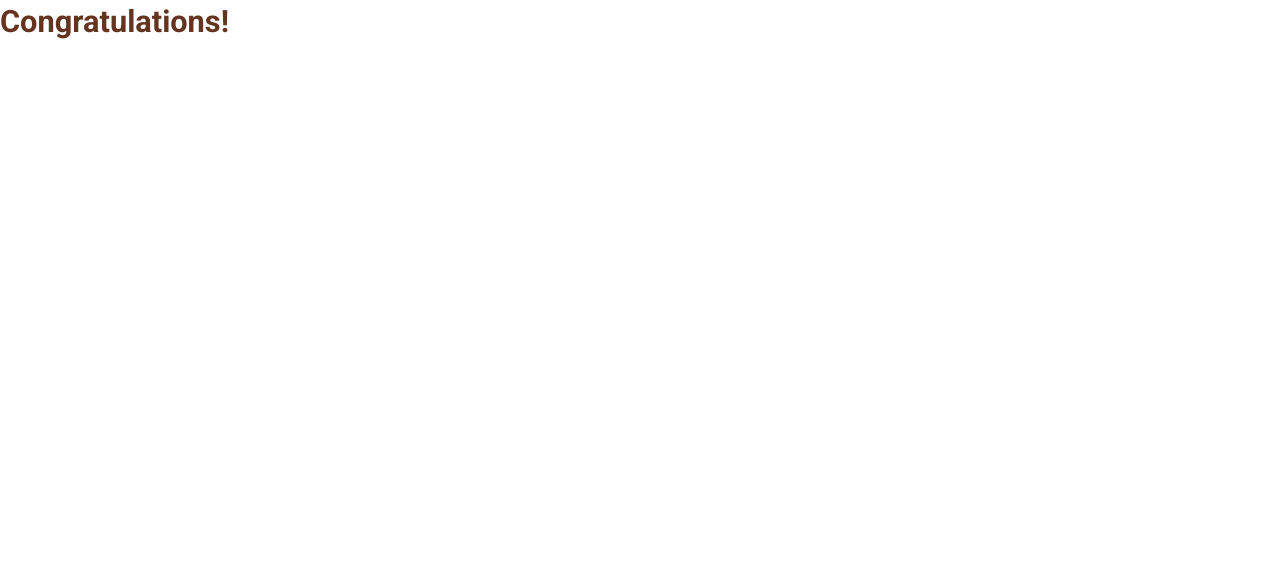
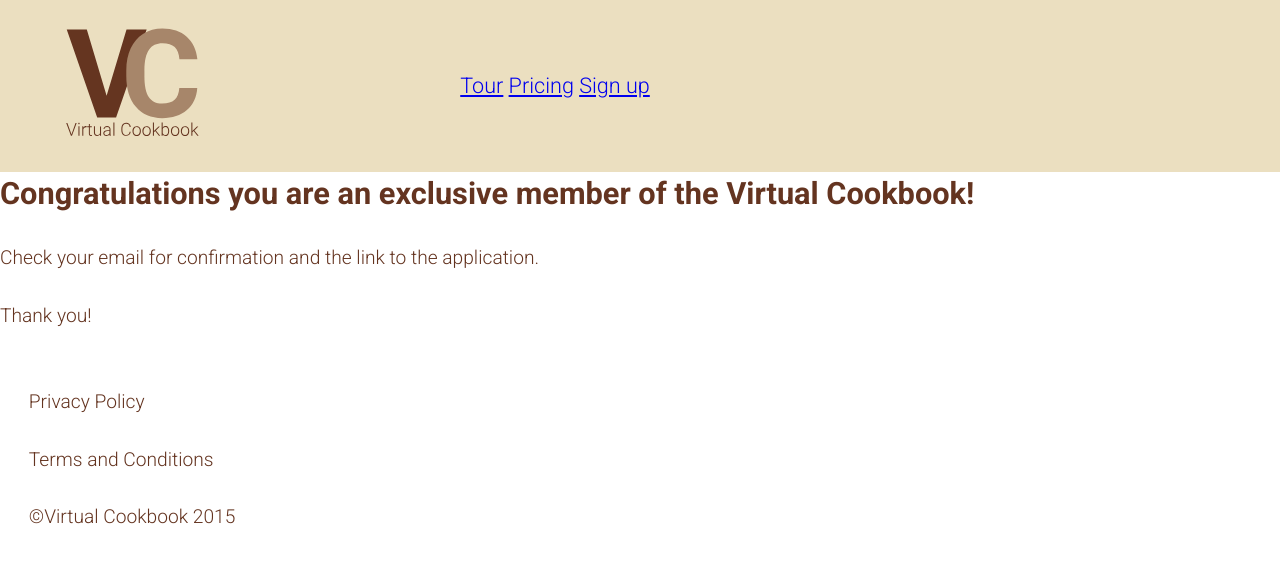
Before and after one commit to arial-alisha/dsn1675-saas-website, a plain HTML site: page thanks.html in a window 1280 px wide. Drawn offline with Linux system fonts and the light colour scheme.

Commit message:
thank you page

```diff
--- a/thanks.html
+++ b/thanks.html
@@ -21,10 +21,39 @@
         <li><a href="#">Skip to navigation</a></li>
     </ul>
 
-    <h2>Congratulations!</h2>
+    <header role="banner" id="top" class="mastehead grid grid-middle island-half back1">
+        <div class="unit gutter s-1-2 m-1-2 l-1-3">
+            <a href="index.html">
+                <img src="images/colouredlogo.svg" alt="logo" class="logo">
+            </a>
+        </div>
+
+        <nav role="navigation" id="nav" class="unit s-1-2 m-1-2 l-2-3">
+            <ul class="list-group list-group--inline push-0 mega gutter nodecoration">
+                <li><a href="tour.html">Tour</a></li>
+                <li><a href="pricing.html">Pricing</a></li>
+                <li><a href="signup.html">Sign up</a></li>
+            </ul>
+        </nav>
 
     </header>
 
+    <h2>Congratulations you are an exclusive member of the Virtual Cookbook!</h2>
+
+    <p>Check your email for confirmation and the link to the application.</p>
+
+    <p class="petta">Thank you!</p>
+
+
+    <footer>
+        <div class="grid">
+            <div class="gutter unit s-1 m-1-3 l-1-2 pad-t">
+                <p>Privacy Policy</p>
+                <p>Terms and Conditions</p>
+                <p>©Virtual Cookbook 2015</p>
+            </div>
+        </div>
+    </footer>
     </body>
 
     </html>
```
